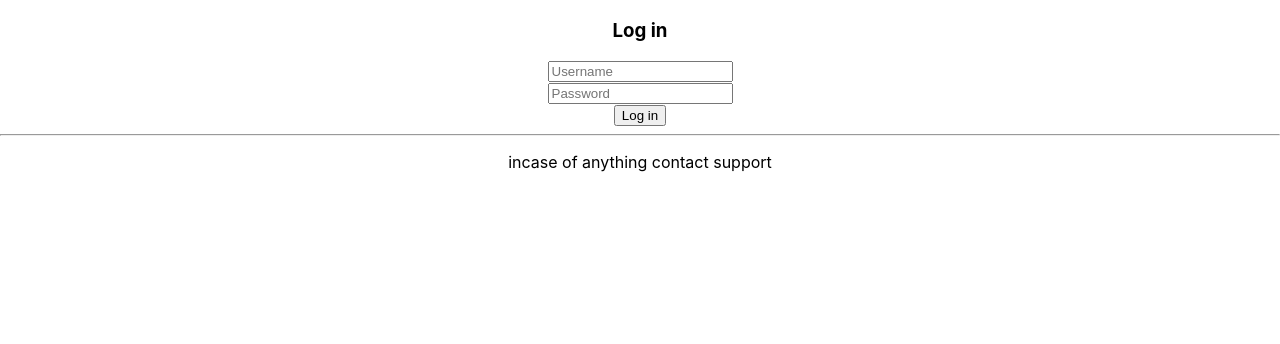
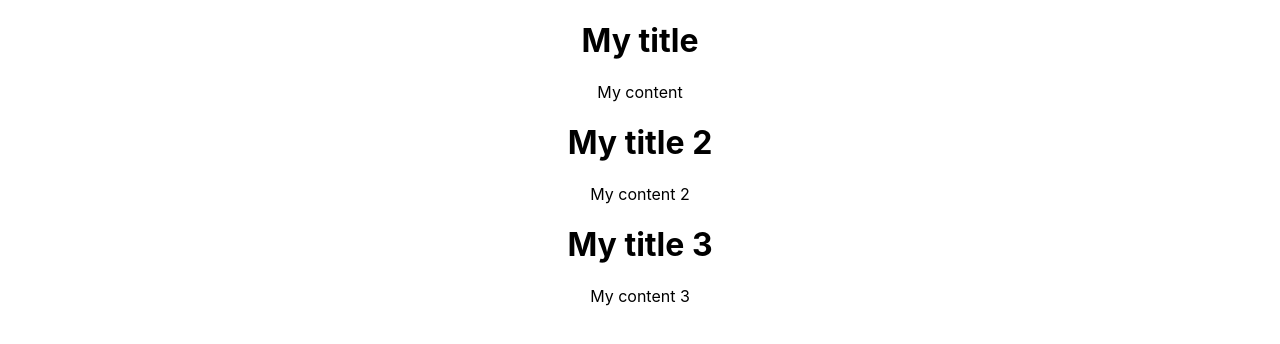
Before and after one commit to allanstar-byte/my-app-test, a React (Create React App) app: page / in a window 1280 px wide. Shown: the top 344 px of the page. Built offline with nearby package versions, Linux system fonts and the light colour scheme.

Commit message:
custom rendering

```diff
--- a/package.json
+++ b/package.json
@@ -8,6 +8,9 @@
     "@testing-library/user-event": "^13.5.0",
     "react": "^18.3.1",
     "react-dom": "^18.3.1",
+    "react-icons": "^5.2.1",
+    "react-responsive": "^10.0.0",
+    "react-router-dom": "^6.25.1",
     "react-scripts": "5.0.1",
     "web-vitals": "^2.1.4"
   },
--- a/src/App.js
+++ b/src/App.js
@@ -1,16 +1,38 @@
 import './App.css';
 
 function App() {
+  const blogArr = [{
+    title: 'My title',
+    content: 'My content',},
+    {
+      title: 'My title 2',
+      content: 'My content 2',
+    },
+    {
+      title: 'My title 3',
+      content: 'My content 3',
+    }
+  ]
+  const blogcards = blogArr.map((item, pos)=>{
+    console.log(item.title)
+    return(
+      <div className='card' key={pos}>
+        <h1>{item.title}</h1>
+        <p>{item.content}</p>
+      </div>
+    )
+
+  })
+
   return (
     <div className="App">
-      <h3>Log in</h3>
-      <input type="text" placeholder="Username" />
-      <br />
-      <input type="password" placeholder="Password" />
-      <br />
-      <button>Log in</button>
-      <hr />
-      <p>incase of anything contact support </p>
+      {/* <h3>Log in</h3> */}
+      {/* <input type="text" placeholder="Username" /> */}
+      {/* <br /> */}
+      {/* <input type="password" placeholder="Password" /> */}
+      {/* <br /> */}
+      {/* <button>Log in</button> */}
+      {blogcards}
     </div>
   );
 }
```
Also changed, not shown: 2 other files (tests, documents, lock files or other folders).
